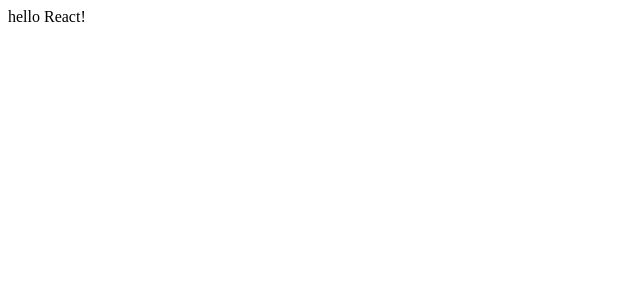
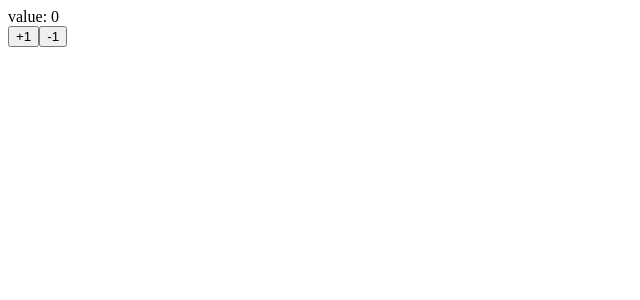
Before and after one commit to Teppei-tt/my-first-react-app-in-typescript, a React (Create React App) app: page / in a window 1280 px wide. Shown: the top 300 px of the page, without its empty margins (0-640 px from the left). Built offline with nearby package versions, Linux system fonts and the light colour scheme.

Commit message:
✨ useState

```diff
--- a/src/App.tsx
+++ b/src/App.tsx
@@ -1,4 +1,5 @@
 import React from "react";
+import Counter from "./Counter";
 
 interface AppProps {
   message?: string;
@@ -6,7 +7,11 @@
 }
 
 const App: React.FunctionComponent<AppProps> = ({ message }) => {
-  return <div>{message}</div>;
+  return (
+    <div>
+      <Counter />
+    </div>
+  );
 };
 
 App.defaultProps = {
--- /dev/null
+++ b/src/Counter.tsx
@@ -0,0 +1,23 @@
+import React, { useState } from "react";
+
+const Counter: React.FC<{}> = () => {
+  const initailValue: any = 0;
+  const [value, setValue] = useState<number>(initailValue);
+
+  const increment = () => {
+    setValue((prevState) => prevState + 1);
+  };
+
+  const decriment = () => {
+    setValue((prevState) => prevState + 1);
+  };
+  return (
+    <div>
+      <div>value: {value}</div>
+      <button onClick={increment}>+1</button>
+      <button onClick={decriment}>-1</button>
+    </div>
+  );
+};
+
+export default Counter;
```
